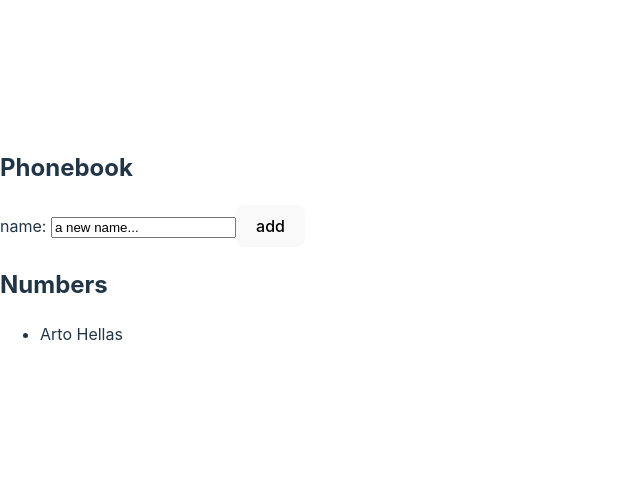
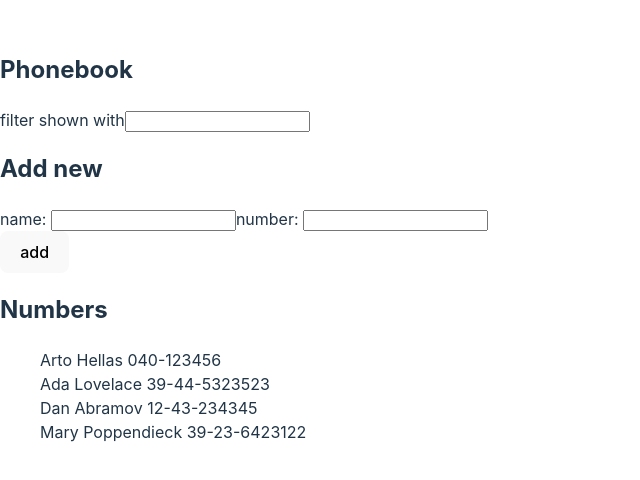
Before and after one commit to lassisav/fso, a React (Vite) app in the folder osa2/puhelinluettelo/: page / in a window 1280 px wide. Shown: the part 154-634 px from the top of the page, without its empty margins (0-640 px from the left). Built offline with nearby package versions, Linux system fonts and the light colour scheme.

Commit message:
Tehtävät 2.8 ja 2.9

```diff
--- a/osa2/puhelinluettelo/src/App.jsx
+++ b/osa2/puhelinluettelo/src/App.jsx
@@ -1,13 +1,16 @@
 import { useState } from 'react'
-import Person from './components/Person'
 
 const App = () => {
   const [persons, setPersons] = useState([
-    { name: 'Arto Hellas' }
+    { name: 'Arto Hellas', number: '040-123456' },
+    { name: 'Ada Lovelace', number: '39-44-5323523' },
+    { name: 'Dan Abramov', number: '12-43-234345' },
+    { name: 'Mary Poppendieck', number: '39-23-6423122' }
   ])
-  const [newName, setNewName] = useState(
-    'a new name...'
-  )
+  const [newName, setNewName] = useState('')
+  const [newNumber, setNewNumber] = useState('')
+  const [newFilter, setNewFilter] = useState('')
+  const [newPersonList, setNewPersonList] = useState(personList(persons, ''))
 
   const addContact = (event) => {
     event.preventDefault()
@@ -15,10 +18,14 @@ const App = () => {
       window.alert(`${newName} is already added to phonebook`)
     } else {
       const personObject = {
-        name: newName
+        name: newName,
+        number: newNumber
       }
       setPersons(persons.concat(personObject))
       setNewName('')
+      setNewNumber('')
+      setNewPersonList(personList(persons, ''))
+      setNewFilter('')
       console.log('button clicked', event.target)}
   }
 
@@ -27,27 +34,68 @@ const App = () => {
     setNewName(event.target.value)
   }
 
+  const handleNumberChange = (event) => {
+    console.log(event.target.value)
+    setNewNumber(event.target.value)
+  }
+
+  const handleFilterChange = (event) => {
+    console.log(event.target.value)
+    setNewFilter(event.target.value)
+    setNewPersonList(personList(persons, event.target.value))
+  }
+
   return (
     <div>
       <h2>Phonebook</h2>
+      <div>
+        filter shown with<input
+          value={newFilter}
+          onChange={handleFilterChange}
+        />
+      </div>
+      <h2>Add new</h2>
       <form onSubmit={addContact}>
         name: <input
           value={newName}
           onChange={handleNameChange}
         />
-        <button type="submit">add</button>
+        number: <input
+          value={newNumber}
+          onChange={handleNumberChange}
+        />
+        <div><button type="submit">add</button></div>
       </form>
       <h2>Numbers</h2>
       <ul>
-        {persons.map(person =>
-          <li key={person.name}>
-            {person.name}
-          </li>
-        )}
+        {newPersonList}
       </ul>
     </div>
   )
 
+  function personList (personList, search){
+    const casedSearch = search.toLowerCase();
+    const listElements = [];
+
+    let i = 0;
+    while (i < personList.length) {
+      const currentName = personList[i].name;
+      const currentNumber = personList[i].number;
+      const casedName = currentName.toLowerCase();
+
+    if (casedName.includes(casedSearch)) {
+      listElements.push(
+        <span key={i}>
+          {currentName} {currentNumber}
+        </span>
+      );
+      listElements.push(<br key={`br-${i}`} />);
+    }
+    i = i + 1;
+  }
+
+  return <div>{listElements}</div>;
+}
 }
 
 export default App
--- a/osa2/puhelinluettelo/src/components/Person.jsx
+++ /dev/null
@@ -1,7 +0,0 @@
-const Person = ({ person }) => {
-    return (
-      <li>{person.name}</li>
-    )
-  }
-
-  export default Person
```
